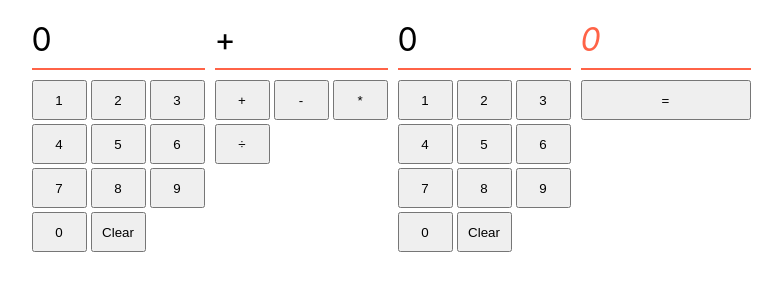
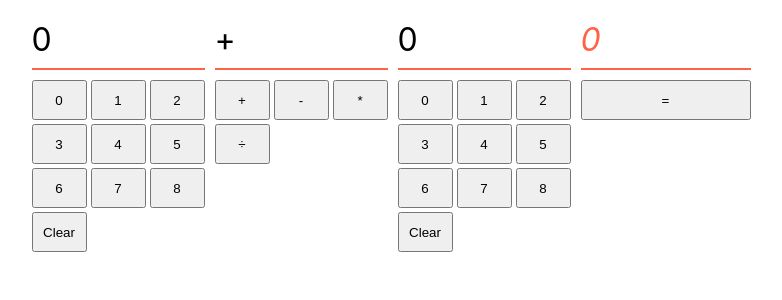
Before and after one commit to boolean-uk/react-state-calculator, a React (Vite) app: page / in a window 1280 px wide. Shown: the top 300 px of the page, without its empty margins (249-1031 px from the left). Built offline with nearby package versions, Linux system fonts and the light colour scheme.

Commit message:
updated based on feedback

```diff
--- a/src/App.jsx
+++ b/src/App.jsx
@@ -1,25 +1,25 @@
 import "./App.css"
-import React, { useState } from 'react';
+import { useState } from 'react';
 
 function App() {
-  const [firstPanelNum, updateNum1] = useState(0);
-  const [secondPanelNum, updateNum2] = useState(0);
+  const [firstPanelNum, updateFirstNum] = useState(0);
+  const [secondPanelNum, updateSecondNum] = useState(0);
   const [operator, setOperator] = useState('+');
   const [result, setResult] = useState(0);
 
   const handleClickPanel1 = (num) => {
-    updateNum1(num);
+    updateFirstNum(num);
   };
 
   const handleClickPanel2 = (num) => {
-    updateNum2(num)
+    updateSecondNum(num)
   };
 
-  const handleClickOperator = (operator) => {
+  const updateOperator = (operator) => {
     setOperator(operator)
   };
 
-  const handleEquals = () => {
+  const computeTotal = () => {
     let res;
     switch (operator) {
       case '+':
@@ -45,50 +45,38 @@ function App() {
       <div className="panel">
         <p>{firstPanelNum}</p>
         <div className="numbers">
-          <button onClick={() => handleClickPanel1(1)}>1</button>
-          <button onClick={() => handleClickPanel1(2)}>2</button>
-          <button onClick={() => handleClickPanel1(3)}>3</button>
-          <button onClick={() => handleClickPanel1(4)}>4</button>
-          <button onClick={() => handleClickPanel1(5)}>5</button>
-          <button onClick={() => handleClickPanel1(6)}>6</button>
-          <button onClick={() => handleClickPanel1(7)}>7</button>
-          <button onClick={() => handleClickPanel1(8)}>8</button>
-          <button onClick={() => handleClickPanel1(9)}>9</button>
-          <button onClick={() => handleClickPanel1(0)}>0</button>
-          <button onClick={() => handleClickPanel1(0)}>Clear</button>
+          {[...Array(10)].map((_, index) => (
+            <button key={index} onClick={() => handleClickPanel1(index)}>
+              {index === 9 ? "Clear" : index}
+            </button>
+          ))}
         </div>
       </div>
 
       <div className="panel">
         <p>{operator}</p>
         <div className="numbers">
-          <button onClick={() => handleClickOperator('+')}>+</button>
-          <button onClick={() => handleClickOperator('-')}>-</button>
-          <button onClick={() => handleClickOperator('*')}>*</button>
-          <button onClick={() => handleClickOperator('÷')}>÷</button>
+          <button onClick={() => updateOperator('+')}>+</button>
+          <button onClick={() => updateOperator('-')}>-</button>
+          <button onClick={() => updateOperator('*')}>*</button>
+          <button onClick={() => updateOperator('÷')}>÷</button>
         </div>
       </div>
 
       <div className="panel">
         <p>{secondPanelNum}</p>
         <div className="numbers">
-          <button onClick={() => handleClickPanel2(1)}>1</button>
-          <button onClick={() => handleClickPanel2(2)}>2</button>
-          <button onClick={() => handleClickPanel2(3)}>3</button>
-          <button onClick={() => handleClickPanel2(4)}>4</button>
-          <button onClick={() => handleClickPanel2(5)}>5</button>
-          <button onClick={() => handleClickPanel2(6)}>6</button>
-          <button onClick={() => handleClickPanel2(7)}>7</button>
-          <button onClick={() => handleClickPanel2(8)}>8</button>
-          <button onClick={() => handleClickPanel2(9)}>9</button>
-          <button onClick={() => handleClickPanel2(0)}>0</button>
-          <button onClick={() => handleClickPanel2(0)}>Clear</button>
+          {[...Array(10)].map((_, index) => (
+              <button key={index} onClick={() => handleClickPanel2(index)}>
+                {index === 9 ? "Clear" : index}
+              </button>
+            ))}
         </div>
       </div>
       <div className="panel answer">
         <p>{result}</p>
         <div>
-          <button onClick={() => handleEquals()}>=</button>
+          <button onClick={() => computeTotal()}>=</button>
         </div>
       </div>
     </div>
```
